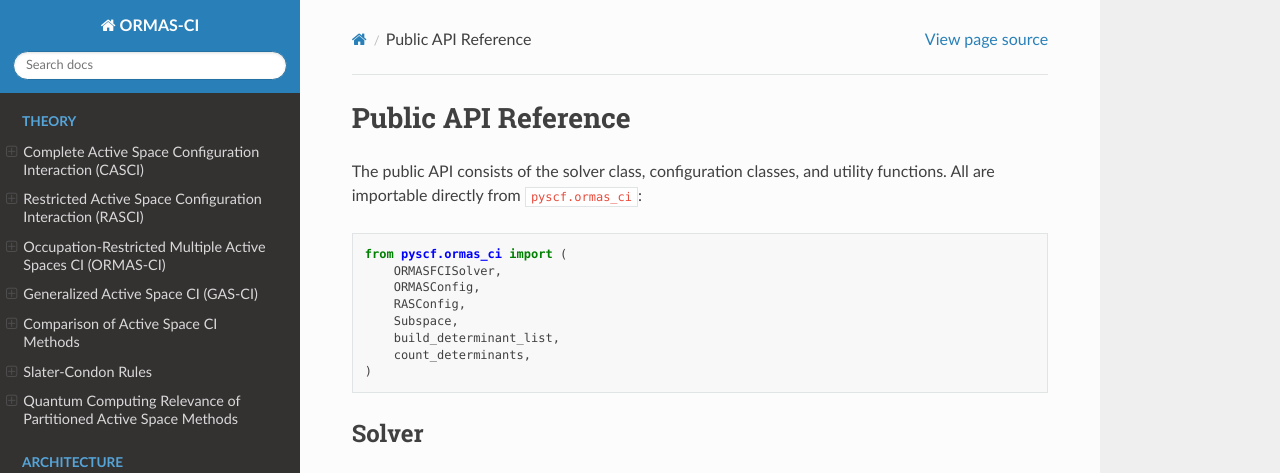
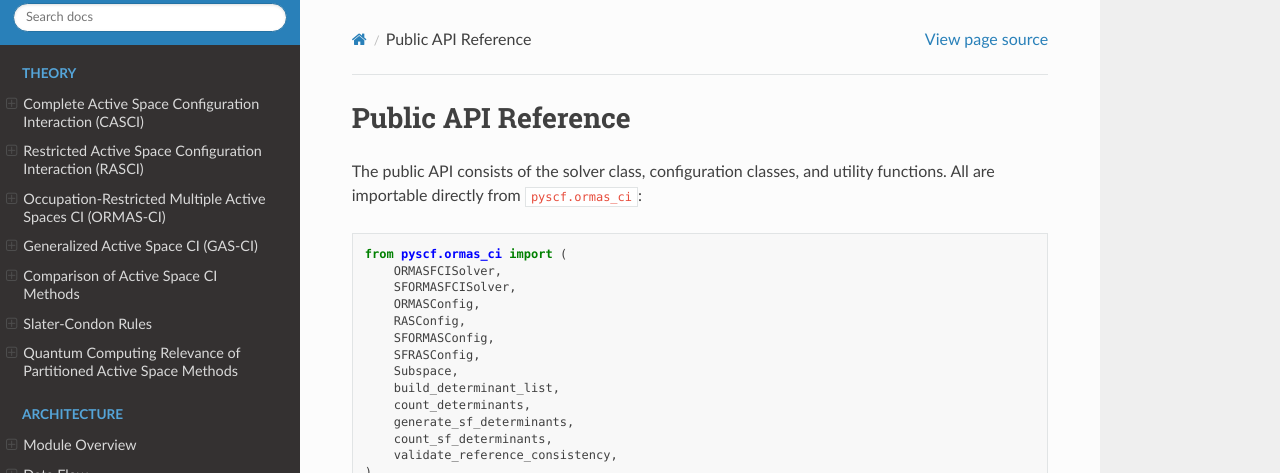
Before and after one commit to brycewestheimer/ormas-ci, a Sphinx documentation site: the page built from docs/api/public_api.md, in a window 1280 px wide and 1400 px high. Shown: the top 473 px of the window. Built offline with Sphinx 7.4.7 and the Read the Docs theme 3.1.0, drawn with Linux system fonts in a browser that asks for light colours; pages that are not in the unit, such as notebooks, are missing from menus; some of the changed text lies outside the part shown; grey boxes are pictures that could not be loaded.

Commit message:
Update docs index, API reference, and CHANGELOG for SF-ORMAS

````diff
--- a/docs/api/public_api.md
+++ b/docs/api/public_api.md
@@ -6,11 +6,17 @@
 ```python
 from pyscf.ormas_ci import (
     ORMASFCISolver,
+    SFORMASFCISolver,
     ORMASConfig,
     RASConfig,
+    SFORMASConfig,
+    SFRASConfig,
     Subspace,
     build_determinant_list,
     count_determinants,
+    generate_sf_determinants,
+    count_sf_determinants,
+    validate_reference_consistency,
 )
 ```
 
@@ -34,6 +40,17 @@
 
 ---
 
+## Spin-Flip Solver
+
+```{autoclass} pyscf.ormas_ci.SFORMASFCISolver
+:members: __init__, kernel
+```
+
+`SFORMASFCISolver` inherits all methods from {class}`~pyscf.ormas_ci.ORMASFCISolver`
+including `make_rdm1`, `make_rdm12`, `spin_square`, and all PySCF compatibility methods.
+
+---
+
 ## Configuration
 
 ```{autoclass} pyscf.ormas_ci.subspaces.Subspace
@@ -45,6 +62,14 @@
 ```
 
 ```{autoclass} pyscf.ormas_ci.subspaces.RASConfig
+:members:
+```
+
+```{autoclass} pyscf.ormas_ci.subspaces.SFORMASConfig
+:members:
+```
+
+```{autoclass} pyscf.ormas_ci.subspaces.SFRASConfig
 :members:
 ```
 
@@ -60,3 +85,16 @@
 
 ```{autofunction} pyscf.ormas_ci.determinants.casci_determinant_count
 ```
+
+---
+
+## Spin-Flip Utilities
+
+```{autofunction} pyscf.ormas_ci.spinflip.generate_sf_determinants
+```
+
+```{autofunction} pyscf.ormas_ci.spinflip.count_sf_determinants
+```
+
+```{autofunction} pyscf.ormas_ci.spinflip.validate_reference_consistency
+```
````
Also changed, not shown: CHANGELOG.md (+14 -0 lines), docs/index.md (+3 -0 lines).
